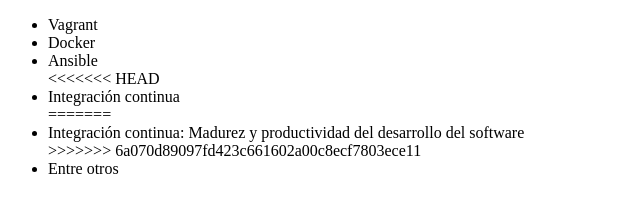
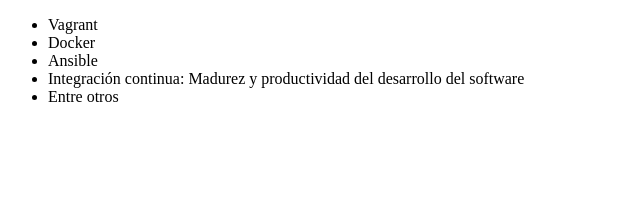
Before and after one commit to alvaro1895/Alura-git, a plain HTML site: page index.html in a window 1280 px wide. Shown: the whole page, without its empty margins (0-640 px from the left). Drawn offline with Linux system fonts and the light colour scheme.

Commit message:
Fianlizacion de modificacion del curso Intergración continua

```diff
--- a/index.html
+++ b/index.html
@@ -11,11 +11,7 @@
         <li> Vagrant </li>
         <li> Docker </li>
         <li> Ansible </li>
-<<<<<<< HEAD
-        <li> Integración continua </li>
-=======
-        <li> Integración continua: Madurez y productividad del desarrollo del software  </li>
->>>>>>> 6a070d89097fd423c661602a00c8ecf7803ece11
+        <li> Integración continua: Madurez y productividad del desarrollo del software </li>
         <li> Entre otros</li>
     </ul>
 </body>
```
